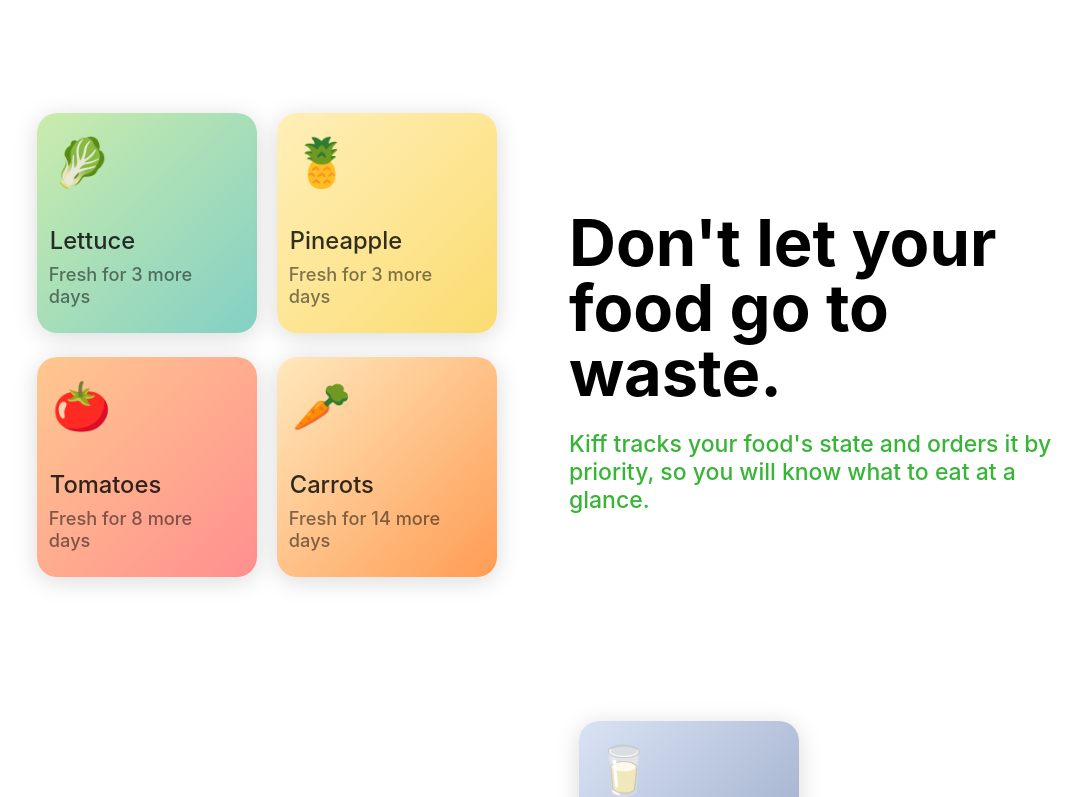
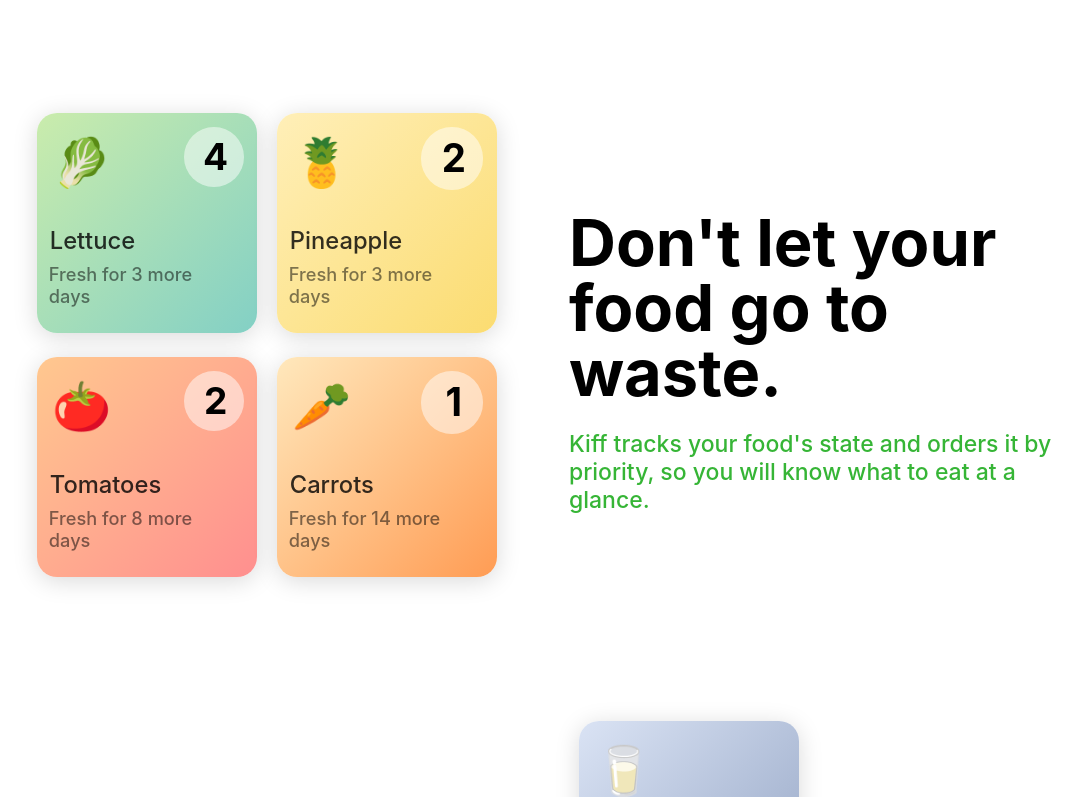
Before and after one commit to awoeger/react-landing-page, a React (Create React App) app: page / in a window 1280 px wide. Shown: the part 679-1476 px from the top of the page, without its empty margins (71-1152 px from the left). Built offline with nearby package versions, Linux system fonts and the light colour scheme.

Commit message:
Add number images to food containers Section 2

```diff
--- a/src/App.js
+++ b/src/App.js
@@ -81,6 +81,8 @@ const button = css`
   }
 `;
 
+// Generell styles for food containers
+
 const foodSectionContainer = css`
   padding: 0 40px;
 `;
@@ -90,6 +92,20 @@ const foodSectionSubContainer = css`
   max-width: 1064px;
   padding: 0px;
   margin: 0px auto;
+`;
+
+const numberContainer = css`
+  position: relative;
+
+  img:last-of-type {
+    position: absolute;
+    left: 64%;
+    top: 10%;
+    background: rgba(255, 255, 255, 0.5);
+    color: rgba(255, 255, 255, 0);
+    border-radius: 100%;
+    width: 26%;
+  }
 `;
 
 // Section 1 - eat fresh styling
@@ -454,6 +470,7 @@ const footer = css`
 const topxelImage = css`
   width: 50%;
   margin-bottom: 20px;
+  fill: red;
 
   :hover {
     fill: rgb(43, 253, 179);
@@ -589,33 +606,37 @@ function App() {
           <div css={foodSectionSubContainer}>
             <section css={wasteFoodSection}>
               <div css={foodContainer}>
-                <div>
+                <div css={numberContainer}>
                   <img
                     css={lettuceBackground}
                     src={lettuce}
                     alt="Lettuce Background"
                   />
+                  <img src={four} alt="four" />
                 </div>
-                <div>
+                <div css={numberContainer}>
                   <img
                     css={pineappleBackground}
                     src={pineapple}
                     alt="Pineapple Background"
                   />
+                  <img src={two} alt="two" />
                 </div>
-                <div>
+                <div css={numberContainer}>
                   <img
                     css={tomatoBackground}
                     src={tomato}
                     alt="Tomato Background"
                   />
+                  <img src={two} alt="two" />
                 </div>
-                <div>
+                <div css={numberContainer}>
                   <img
                     css={carrotBackground}
                     src={carrot}
                     alt="Carrot Background"
                   />
+                  <img src={one} alt="one" />
                 </div>
               </div>
               <div css={writingContainer}>
```
Also changed, not shown: src/images/one.svg.
